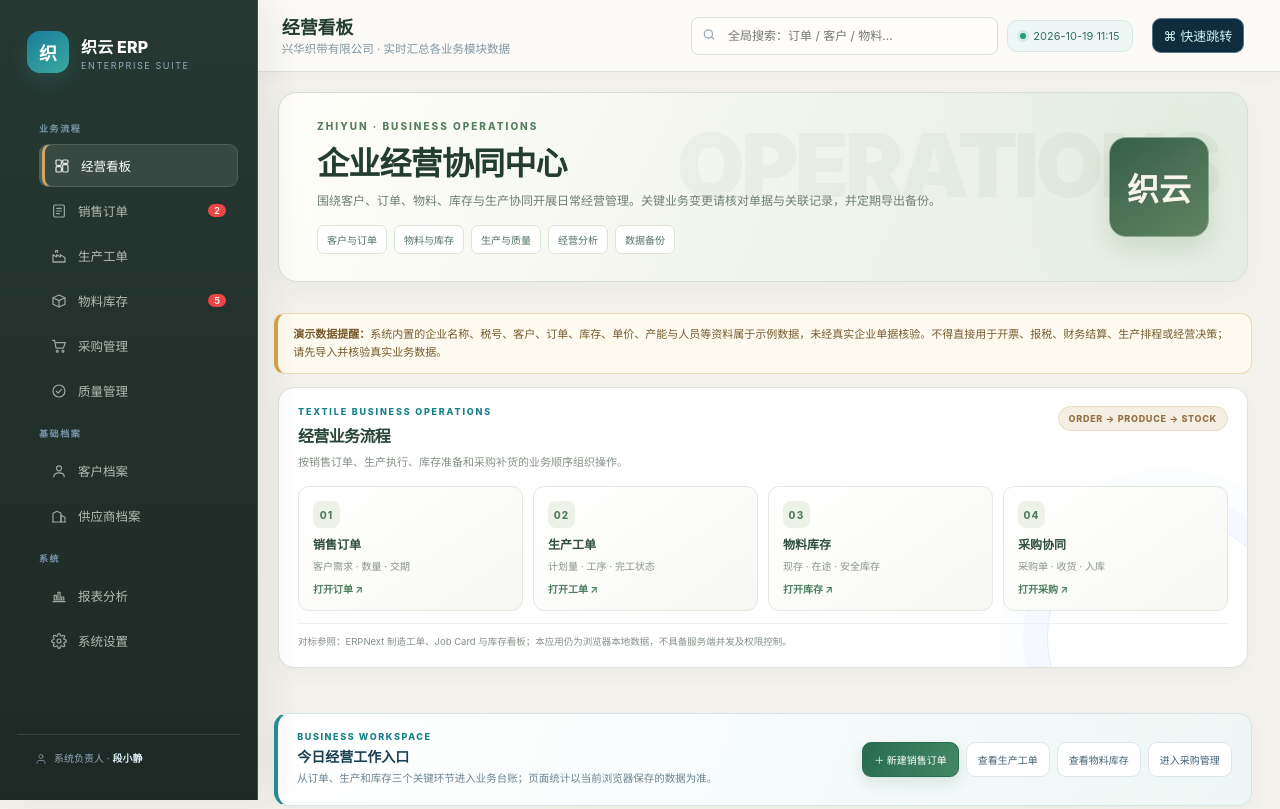
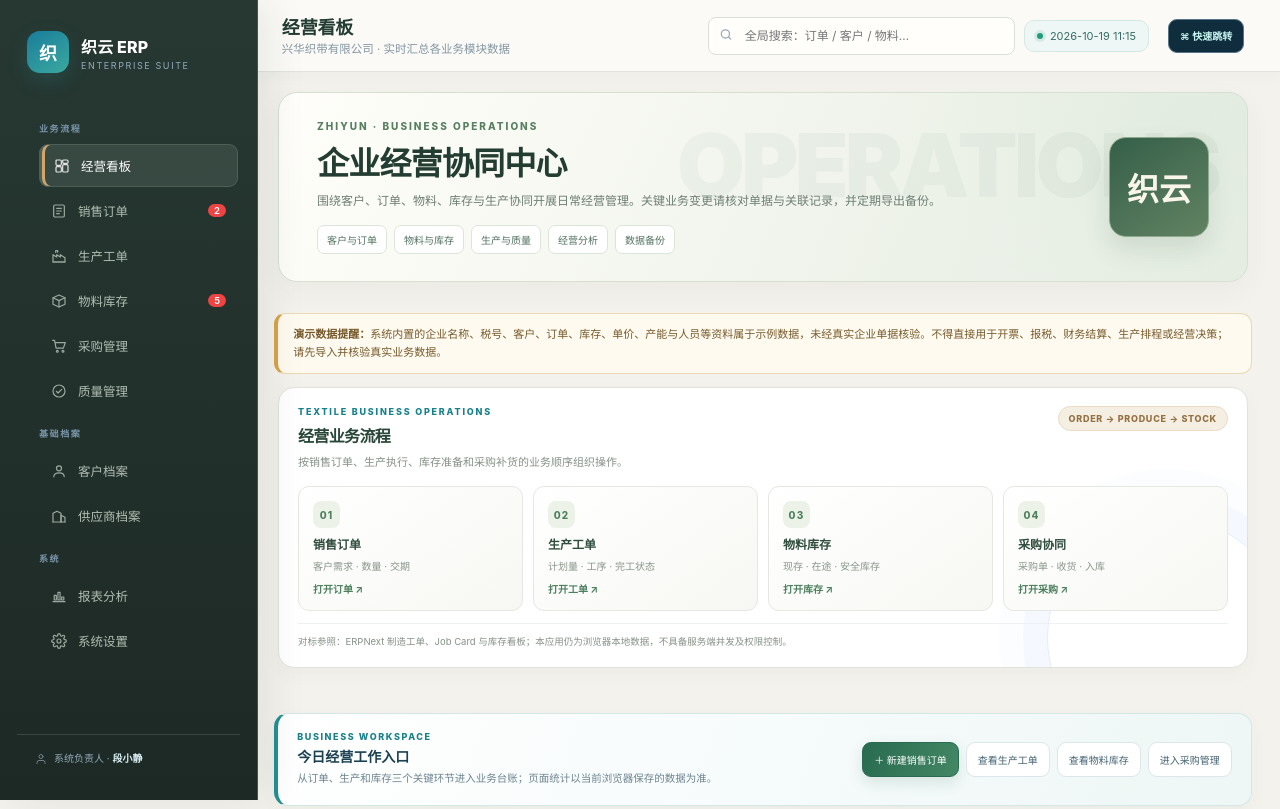
Before and after one commit to Ternence-Dai/Duanxiaojing_ERP, a website: page index.html in a window 1280 px wide. Shown: the top 809 px of the page. Drawn offline with Linux system fonts and the light colour scheme.

Commit message:
Correct Workspace V5 command launcher typography

```diff
--- a/assets/css/workspace-v5.css
+++ b/assets/css/workspace-v5.css
@@ -52,7 +52,7 @@ body[data-workspace="erp"] :where(button,input,select,textarea,a,[tabindex]):foc
 @media(max-width:900px){body[data-workspace="erp"] .sidebar{display:flex}}
 
 /* V5 command palette and universal module launcher */
-.w5-command-trigger{display:inline-flex;align-items:center;justify-content:center;gap:7px;min-height:34px;margin-left:10px;padding:7px 11px;border:1px solid #58748a;border-radius:9px;background:#102d3d;color:#c8f5f1;font:700 10px/1.2 inherit;white-space:nowrap;cursor:pointer;transition:background .18s,border-color .18s,transform .18s}
+.w5-command-trigger{display:inline-flex;align-items:center;justify-content:center;gap:7px;min-height:34px;margin-left:10px;padding:7px 11px;border:1px solid #58748a;border-radius:9px;background:#102d3d;color:#c8f5f1;font:inherit;font-size:10px;font-weight:700;line-height:1.2;white-space:nowrap;cursor:pointer;transition:background .18s,border-color .18s,transform .18s}
 .w5-command-trigger:hover{background:#19465a;border-color:#6bcac7;transform:translateY(-1px)}
 .w5-command-backdrop{position:fixed;inset:0;z-index:10000;display:grid;place-items:start center;padding:14vh 16px 24px;background:rgba(4,11,21,.68);backdrop-filter:blur(8px)}
 .w5-command-backdrop[hidden]{display:none}
```
